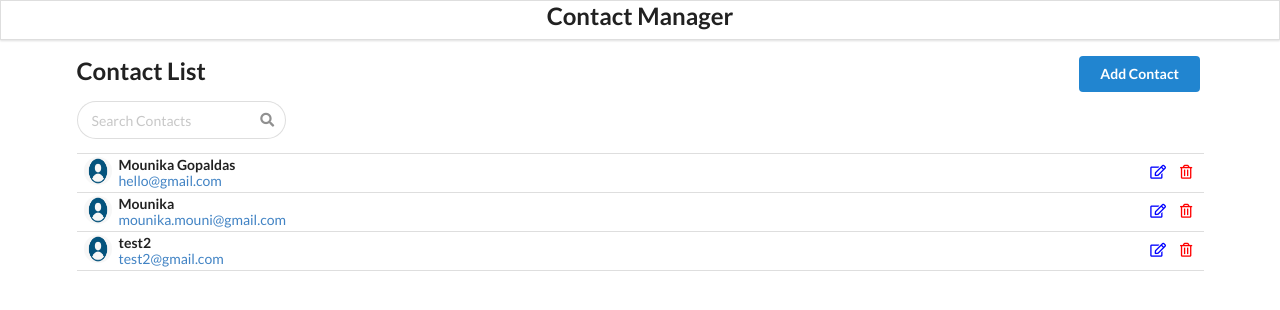
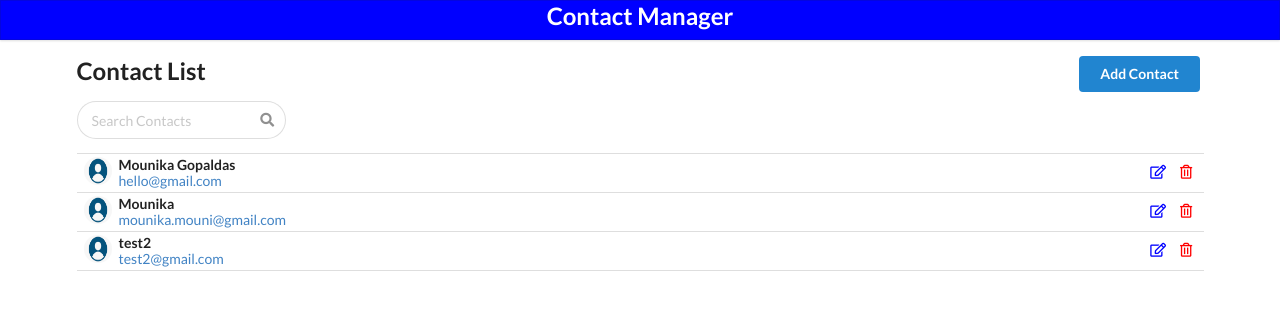
Before and after one commit to MounikaGopaldas/Contact-App, a React app in the folder contact-app/: page / in a window 1280 px wide. Built offline with nearby package versions, Linux system fonts and the light colour scheme; data requests are answered from the project's data file.

Commit message:
this is my second commit

```diff
--- a/contact-app/src/components/App.css
+++ b/contact-app/src/components/App.css
@@ -1,6 +1,14 @@
 .App {
   text-align: center;
 }
+
+.ui.fixed.menu, .ui[class*="top fixed"].menu {
+  background: blue;
+  color: #fff;
+}
+
+
+
 .center-div {
   text-align: center;
 }
```
